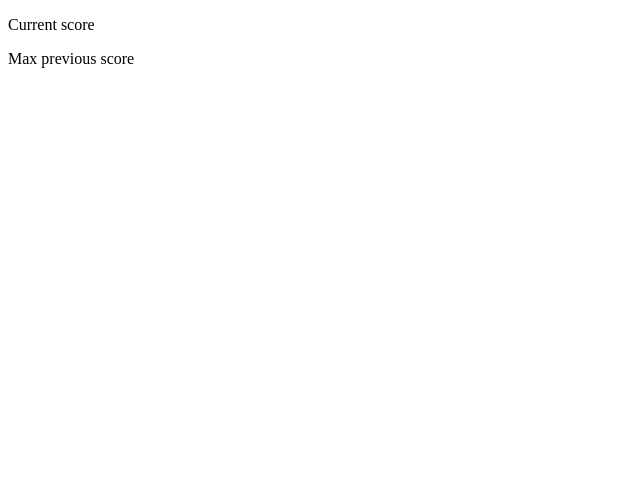
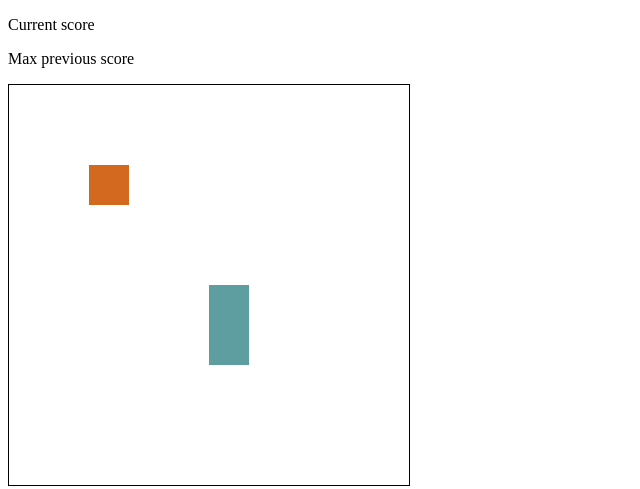
Before and after one commit to AntropovAG/snake_game, a plain HTML site: page index.html in a window 1280 px wide. Shown: the whole page, without its empty margins (0-640 px from the left). Drawn offline with Linux system fonts and the light colour scheme.

Commit message:
Add board, snake and apple initial draw

```diff
--- a/Board.js
+++ b/Board.js
@@ -6,7 +6,6 @@ class Board {
     }
 
     drawBoard() {
-        console.log("drawing board");
         for (let i = 0; i < this.width; i++) {
             for(let j = 0; j < this.height; j++) {
                 const cell = document.createElement("div");
--- a/game.js
+++ b/game.js
@@ -1,13 +1,37 @@
 import Board from './Board.js';
+import Snake from './Snake.js';
+import Apple from './Apple.js';
 
 class Game {
     constructor(container) {
         this.width = 10;
         this.height = 10;
         this.container = container;
+        this.direction = "left";
         this.board = new Board(this.width, this.height, this.container);
+        this.snake = new Snake();
+        this.apple = new Apple(this.width, this.height,);
 
         this.board.drawBoard();
+        this.draw();
+    }
+
+
+    draw() {
+        const cells = this.container.querySelectorAll('.cell');
+        for (let i = 0; i < cells.length; i++){
+            for (let j = 0; j < this.snake.segments.length; j++) {
+                if(cells[i].dataset.x === this.snake.segments[j].x && cells[i].dataset.y === this.snake.segments[j].y) {
+                    cells[i].classList.add("snake");
+                }
+            }
+        }
+
+        for (let i = 0; i < cells.length; i++){
+            if(cells[i].dataset.x === this.apple.position.x && cells[i].dataset.y === this.apple.position.y) {
+                cells[i].classList.add("apple");
+            }
+        }
     }
 }
 
--- a/style.css
+++ b/style.css
@@ -4,6 +4,7 @@
     height: 400px;
     grid-template-columns: repeat(10, 40px);
     grid-template-rows: repeat(10, 40px);
+    border: 1px solid black;
 }
 
 .cell {
```
